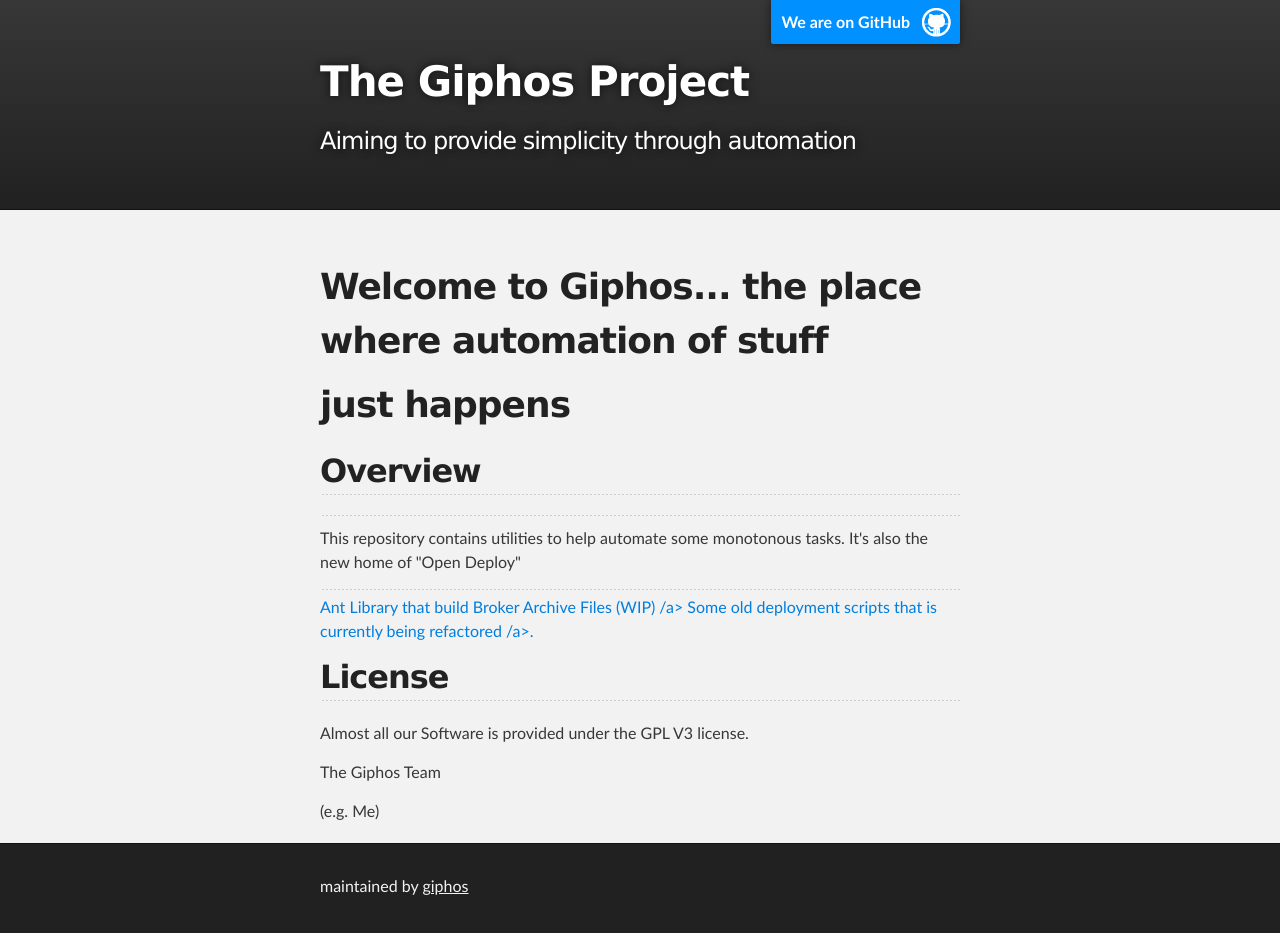
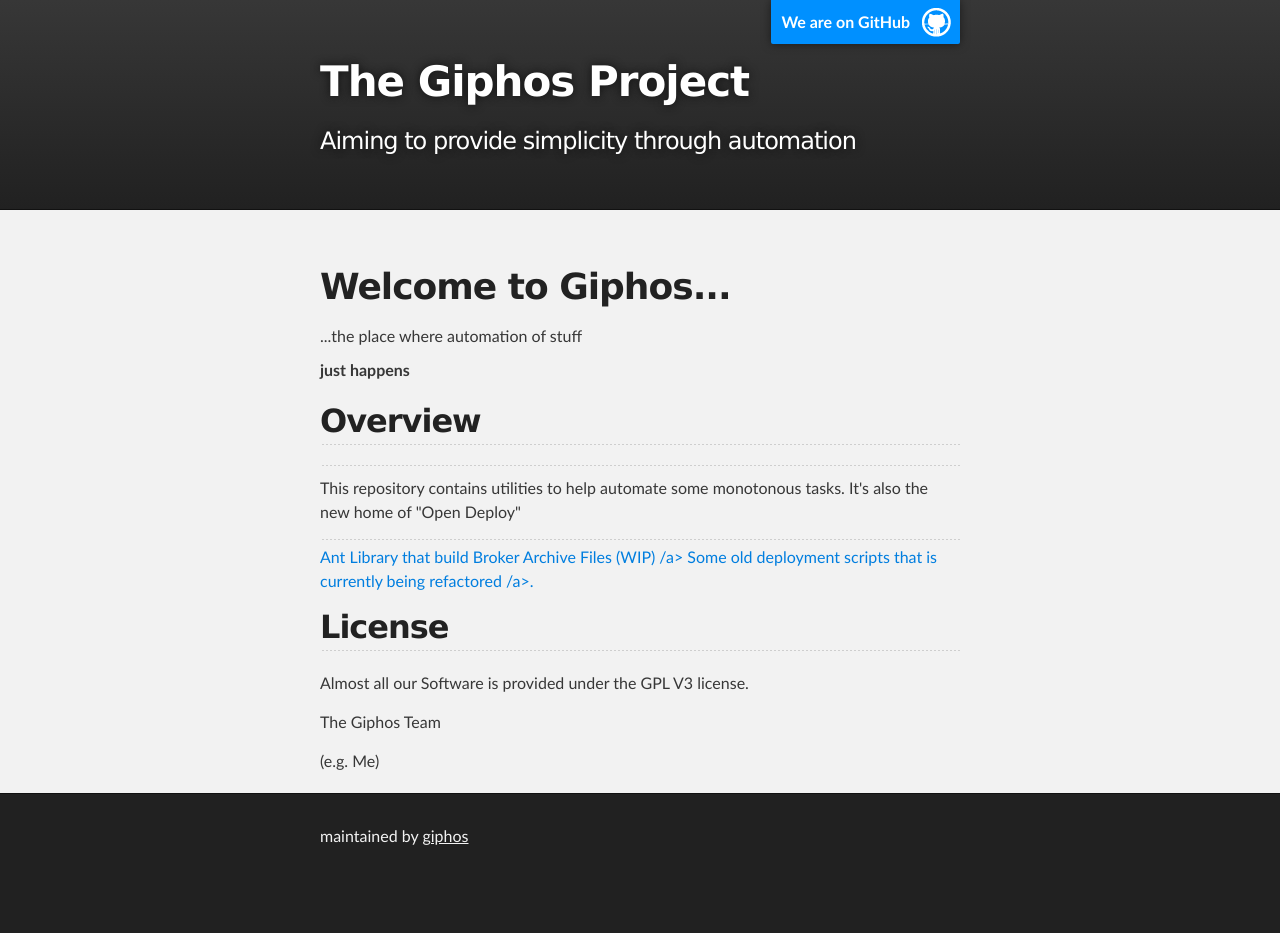
Before and after one commit to giphos/giphos.github.io, a plain HTML site: page index.html in a window 1280 px wide. After the commit the page ends 883 px from the top, so only its background shows below. Drawn offline with Linux system fonts and the light colour scheme.

Commit message:
Small fix

```diff
--- a/index.html
+++ b/index.html
@@ -27,7 +27,8 @@
     <!-- MAIN CONTENT -->
     <div id="main_content_wrap" class="outer">
       <section id="main_content" class="inner">
-        <h1>Welcome to Giphos... the place where automation of stuff
+        <h1>Welcome to Giphos... </h1>
+        ...the place where automation of stuff
         <p><strong>just happens</strong></p>
 
 <h2>
```
